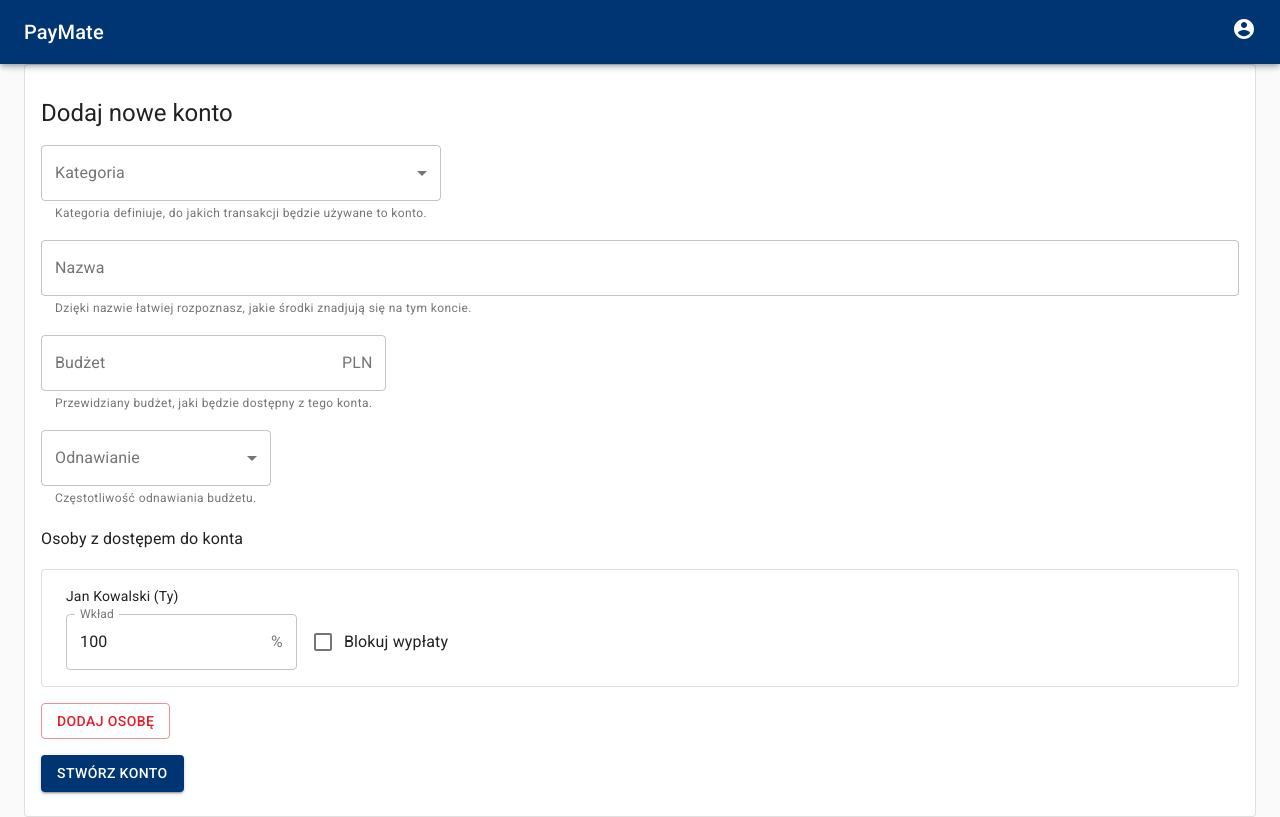
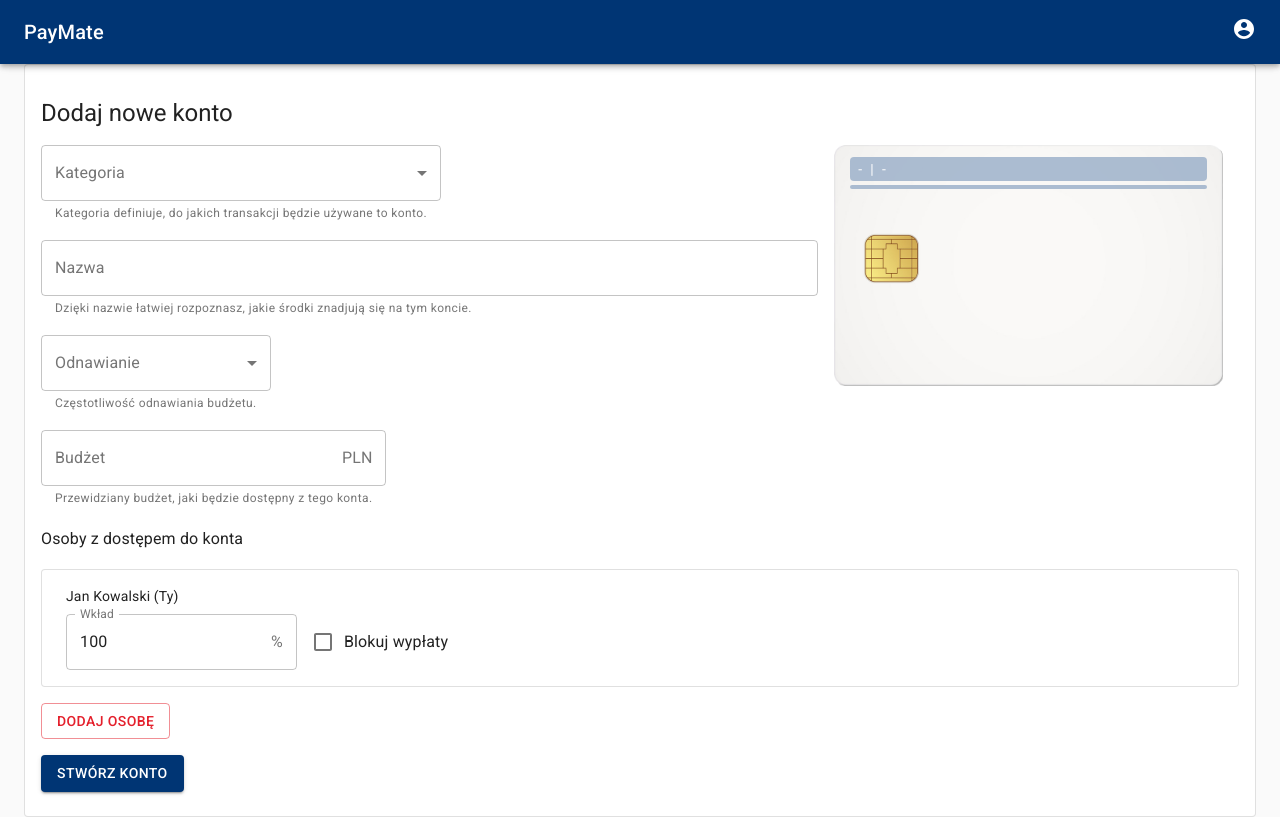
Before and after one commit to fringers/hack4lem_2021, a React (Create React App) app in the folder webapp/: page /accounts/create in a window 1280 px wide. Built offline with nearby package versions, Linux system fonts and the light colour scheme.

Commit message:
styles update and card on create screen

```diff
--- a/webapp/src/components/account/AccountDetails/PaymentCard/index.js
+++ b/webapp/src/components/account/AccountDetails/PaymentCard/index.js
@@ -26,19 +26,44 @@ export const PaymentCard = ({ account }) => {
     <Box py={0.5}>
       <Grid container direction="column">
         <Grid item>
-          <Box className={classes.textBg}>
-            <Typography variant="h4" align="center">1111 1111 1111 1111</Typography>
+          <Box className={classes.textBg} display={{ xs: "block", sm: "none" }}>
+            <Typography variant="h6" align="center">
+              1111 1111 1111 1111
+            </Typography>
+          </Box>
+          <Box className={classes.textBg} display={{ xs: "none", sm: "block" }}>
+            <Typography variant="h4" align="center">
+              1111 1111 1111 1111
+            </Typography>
           </Box>
         </Grid>
         <Grid item>
           <Grid container spacing={2}>
             <Grid item>
-              <Box className={classes.textBg}>
+              <Box
+                className={classes.textBg}
+                display={{ xs: "block", sm: "none" }}
+              >
+                <Typography variant="body2">08/24</Typography>
+              </Box>
+              <Box
+                className={classes.textBg}
+                display={{ xs: "none", sm: "block" }}
+              >
                 <Typography variant="h6">08/24</Typography>
               </Box>
             </Grid>
             <Grid item>
-              <Box className={classes.textBg}>
+              <Box
+                className={classes.textBg}
+                display={{ xs: "block", sm: "none" }}
+              >
+                <Typography variant="body2">CVV: 123</Typography>
+              </Box>
+              <Box
+                className={classes.textBg}
+                display={{ xs: "none", sm: "block" }}
+              >
                 <Typography variant="h6">CVV: 123</Typography>
               </Box>
             </Grid>
--- a/webapp/src/components/account/CreateAccount.js
+++ b/webapp/src/components/account/CreateAccount.js
@@ -11,6 +11,7 @@ import { UsersList } from "./CreateAccount/UsersList";
 import Button from "@material-ui/core/Button";
 import Card from "@material-ui/core/Card";
 import CardContent from "@material-ui/core/CardContent";
+import { CardView } from "../cards/CardView";
 
 export const CreateAccount = () => {
   const [category, setCategory] = useState("");
@@ -40,6 +41,17 @@ export const CreateAccount = () => {
 
           <form noValidate autoComplete="off">
             <Grid container direction="column" spacing={2}>
+              <Grid item container spacing={2}>
+                <Grid
+                  item
+                  container
+                  direction="column"
+                  spacing={2}
+                  xs={12}
+                  sm={6}
+                  md={7}
+                  lg={8}
+                >
                   <Grid item>
                     <CategoryField onChange={setCategory} />
                   </Grid>
@@ -49,11 +61,19 @@ export const CreateAccount = () => {
                   </Grid>
 
                   <Grid item>
-                <BudgetField onChange={setBudget} />
+                    <RenewalField onChange={setRenewal} />
+                  </Grid>
+                </Grid>
+
+                <Grid item xs={12} sm={6} md={5} lg={4}>
+                  <CardView
+                    account={{ category, renewalPeriod: renewal, name }}
+                  />
+                </Grid>
               </Grid>
 
               <Grid item>
-                <RenewalField onChange={setRenewal} />
+                <BudgetField onChange={setBudget} />
               </Grid>
 
               <Grid item>
--- a/webapp/src/components/cards/CardView.js
+++ b/webapp/src/components/cards/CardView.js
@@ -13,6 +13,7 @@ const useStyles = makeStyles((theme) => ({
     margin: "4px 0",
     color: "white",
     borderRadius: "4px",
+    maxWidth: "100%",
   },
   textSeparator: {
     paddingLeft: "8px",
@@ -59,7 +60,14 @@ export const CardView = ({ account, bottomSlot }) => {
           justify="space-between"
           className={classes.contentGrid}
         >
-          <Grid item>
+          <Grid
+            item
+            style={{
+              maxWidth: "100%",
+              overflow: "hidden",
+              textOverflow: "ellipsis",
+            }}
+          >
             <Box className={classes.textBg}>
               <Typography display="inline" variant="body2">
                 {getCategoryText(account.category)}
@@ -76,7 +84,16 @@ export const CardView = ({ account, bottomSlot }) => {
               </Typography>
             </Box>
 
-            <Box className={classes.textBg}>
+            <Box
+              className={classes.textBg}
+              display={{ xs: "block", sm: "none" }}
+            >
+              <Typography variant="body2">{account.name}</Typography>
+            </Box>
+            <Box
+              className={classes.textBg}
+              display={{ xs: "none", sm: "block" }}
+            >
               <Typography variant="h6">{account.name}</Typography>
             </Box>
           </Grid>
--- a/webapp/src/data/cards.js
+++ b/webapp/src/data/cards.js
@@ -6,6 +6,7 @@ export const categoryCard = [
   ["transport", "/cards/transport-card.png"],
   ["general", "/cards/general-card.png"],
   ["services", "/cards/services-card.png"],
+  ["", "/cards/empty-card.png"],
 ];
 
 export const getCategoryCard = (cat) =>
--- a/webapp/src/data/categories.js
+++ b/webapp/src/data/categories.js
@@ -6,6 +6,7 @@ export const categories = [
   ["transport", "Transport"],
   ["general", "Ogólne"],
   ["services", "Usługi"],
+  ["", "-"],
 ];
 
 
--- a/webapp/src/data/renewalPeriods.js
+++ b/webapp/src/data/renewalPeriods.js
@@ -4,6 +4,7 @@ export const renewalPeriods = [
   ["month", "Co miesiąc"],
   ["quarter", "Co kwartał"],
   ["year", "Co rok"],
+  ["", "-"],
 ];
 
 export const getRenewalPeriodText = (key) =>
```
Also changed, not shown: webapp/public/cards/empty-card.png (added). Lines whose indentation alone changed are shown as unchanged.
